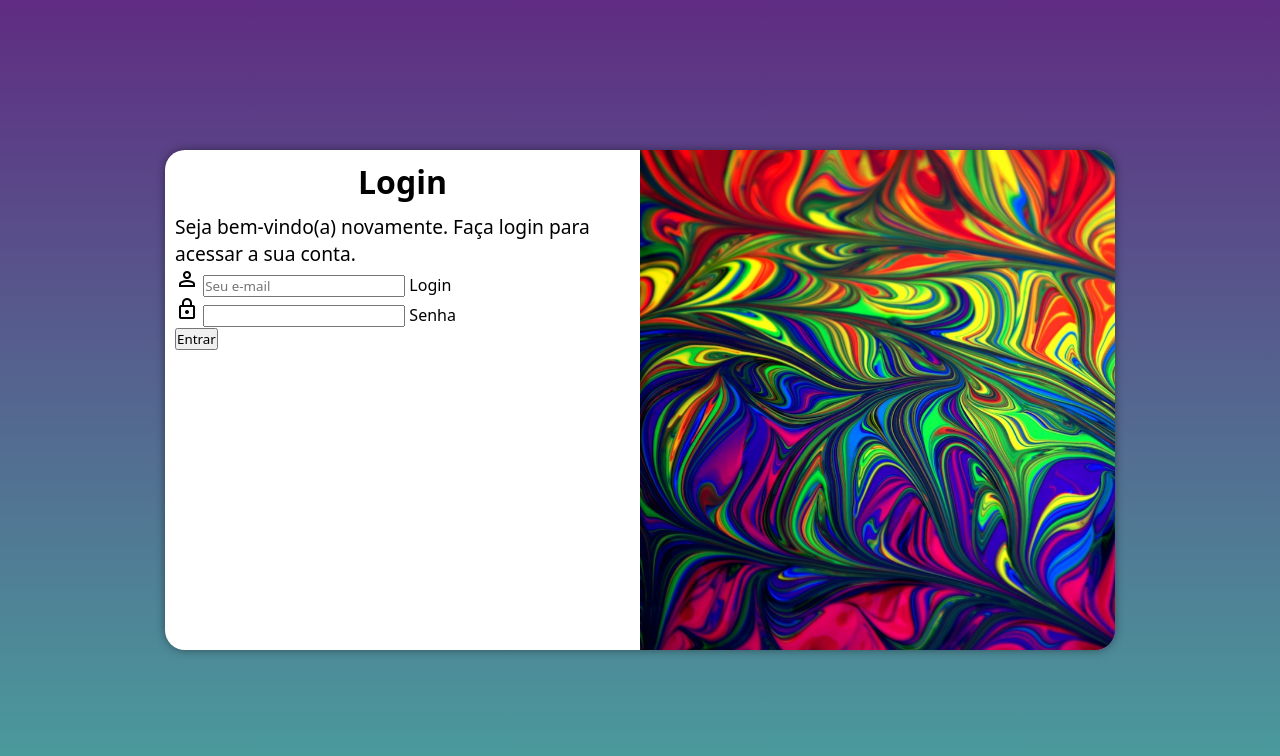
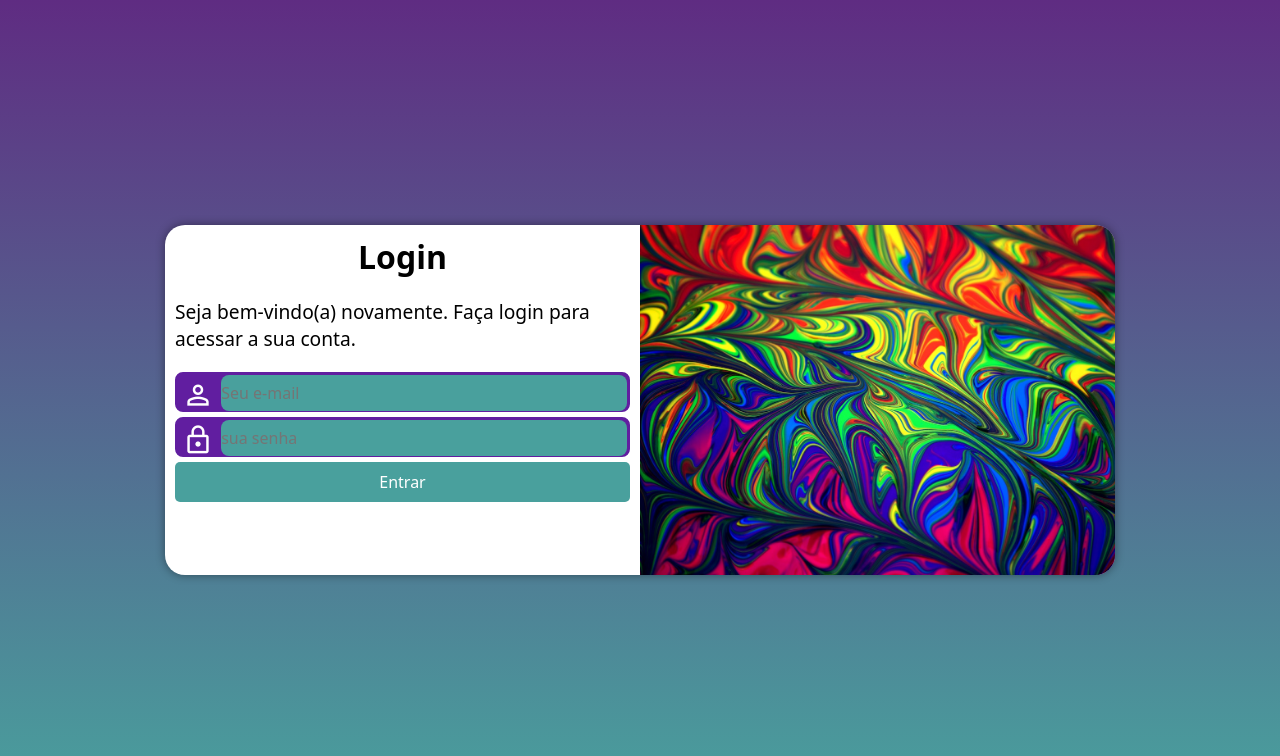
Before and after one commit to Matheussmendess/projeto-login, a plain HTML site: page index.html in a window 1280 px wide. Drawn offline with nearby package versions, Linux system fonts and the light colour scheme.

Commit message:
projeto tela login

```diff
--- a/estilos/media-query.css
+++ b/estilos/media-query.css
@@ -8,6 +8,7 @@
 
     section#login {
         width: 80vw;
+        height: 280px;
     }
 
     section#login > div#imagem {
@@ -30,6 +31,7 @@
 
     section#login {
         width: 950px;
+        height: 350px;
     }
 
     section#login > div#imagem {
@@ -49,5 +51,6 @@
 
     div#formulario > p {
        font-size: 1.2em;
+       margin: 20px 0px;
     }
  }
--- a/estilos/style.css
+++ b/estilos/style.css
@@ -25,13 +25,13 @@ section#login {
     left: 50%;
     transform: translate(-50%, -50%);
     overflow: hidden;
-
     background-color: white;
-    width: 250px;
+    width: 251px;
     height: 500px;
     border-radius: 20px;
     box-shadow: 0px 0px 10px rgba(0, 0, 0, 0.418);
 
+    transform: translate(-50%, -50%);
     transition: width .3s, height .3s;
     transition-timing-function: ease;
 }
@@ -57,3 +57,52 @@ div#formulario > h1 {
 div#formulario > p {
     font-size: 0.8em;
 }
+
+form > div.campo {
+    background-color:  rgb(97, 30, 160);
+    border: 2px solid  rgb(97, 30, 160);
+    display: block;
+    width: 100%;
+    height: 40px;
+    border-radius: 8px;
+    margin: 5px 0px;
+}
+
+div.campo > label {
+    display: none;
+}
+
+div.campo > span {
+    color: white;
+    /*background-color: black;*/
+    font-size: 2em;
+    width: 40px;
+    padding: 5px;
+
+}
+
+div.campo > input {
+    background-color: #49a09d;
+    font-size: 1em;
+    width: calc(100% - 45px);
+    height: 100%;
+    border: 0px;
+    border-radius: 8px;
+    transform: translateY(-12px);
+}
+
+form > input[type=submit] {
+    display: block;
+    font-size: 1em;
+    width: 100%;
+    height: 40px;
+    background-color: #49a09d;
+    color: white;
+    border: none;
+    border-radius: 5px;
+    cursor: pointer;
+}
+
+form > input[type=submit]:hover {
+    background-color: #2f6866;
+}
--- a/index.html
+++ b/index.html
@@ -31,7 +31,7 @@
                         <span class="material-symbols-outlined">
                             lock
                         </span>
-                        <input type="password" name="Senha" id="isenha" autocomplete="current-password" required>
+                        <input type="password" name="Senha" id="isenha" autocomplete="current-password" required placeholder="sua senha">
                         <label for="isenha">Senha</label>
                     </div>
                     <input type="submit" value="Entrar">
```
